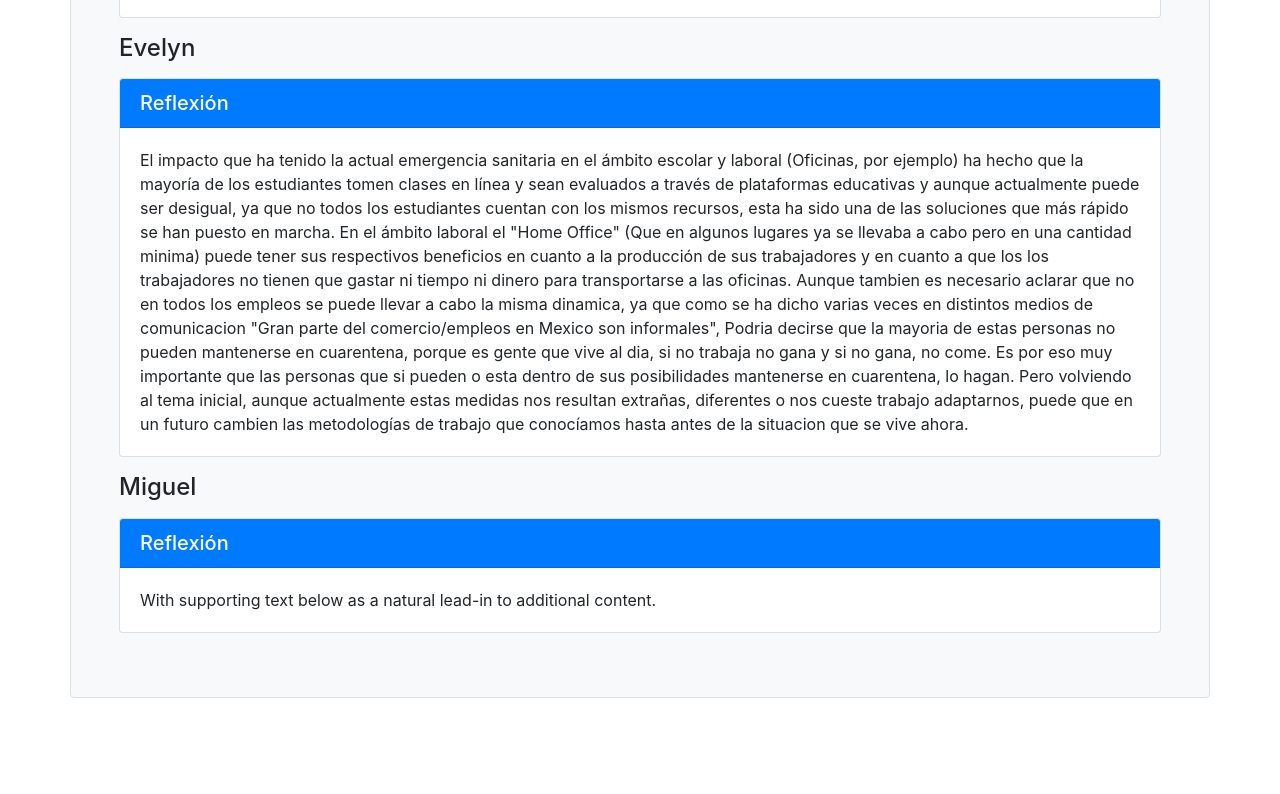
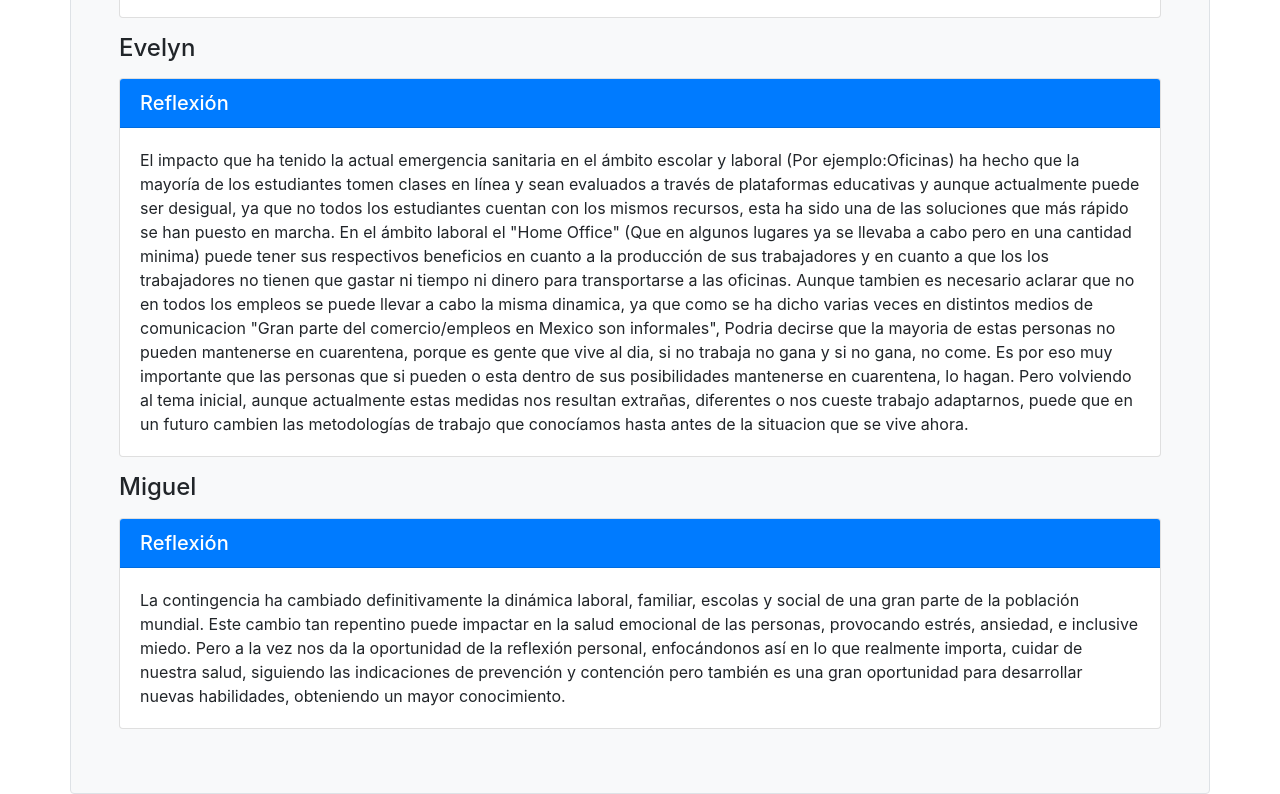
Before and after one commit to CatalinaMariana/-README.md, a plain HTML site: page src/Reflexion.html in a window 1280 px wide. Shown: the part 463-1257 px from the top of the page. Before the commit the page ends 1161 px from the top, so only its background shows below. Drawn offline with nearby package versions, Linux system fonts and the light colour scheme.

Commit message:
Reflexion correccion

```diff
--- a/src/Reflexion.html
+++ b/src/Reflexion.html
@@ -25,7 +25,7 @@
       <div class="card mb-3">
         <h5 class="card-header bg-primary text-white">Reflexión</h5>
         <div class="card-body">
-          <p class="card-text"> El impacto que ha tenido la actual emergencia sanitaria en el ámbito escolar y laboral (Oficinas, por ejemplo)
+          <p class="card-text"> El impacto que ha tenido la actual emergencia sanitaria en el ámbito escolar y laboral (Por ejemplo:Oficinas)
                                 ha hecho que la mayoría de los estudiantes tomen clases en línea y sean evaluados a través de plataformas
                                 educativas y aunque actualmente puede ser desigual, ya que no todos los estudiantes cuentan con los mismos
                                 recursos, esta ha sido una de las soluciones que más rápido se han puesto en marcha.
@@ -49,7 +49,13 @@
       <div class="card mb-3">
         <h5 class="card-header bg-primary text-white">Reflexión</h5>
         <div class="card-body">
-          <p class="card-text">With supporting text below as a natural lead-in to additional content.</p>
+          <p class="card-text">
+            La contingencia ha cambiado definitivamente la dinámica laboral, familiar, escolas y social de una gran parte de la población mundial.
+            Este cambio tan repentino puede impactar en la salud emocional de las personas, provocando estrés, ansiedad, e inclusive miedo.
+
+            Pero a la vez nos da la oportunidad de la reflexión personal, enfocándonos así en lo que realmente importa, cuidar de nuestra salud,
+            siguiendo las indicaciones de prevención y contención pero también es una gran oportunidad para desarrollar nuevas habilidades, obteniendo un
+            mayor conocimiento.</p>
         </div>
       </div>
     </div>
```
